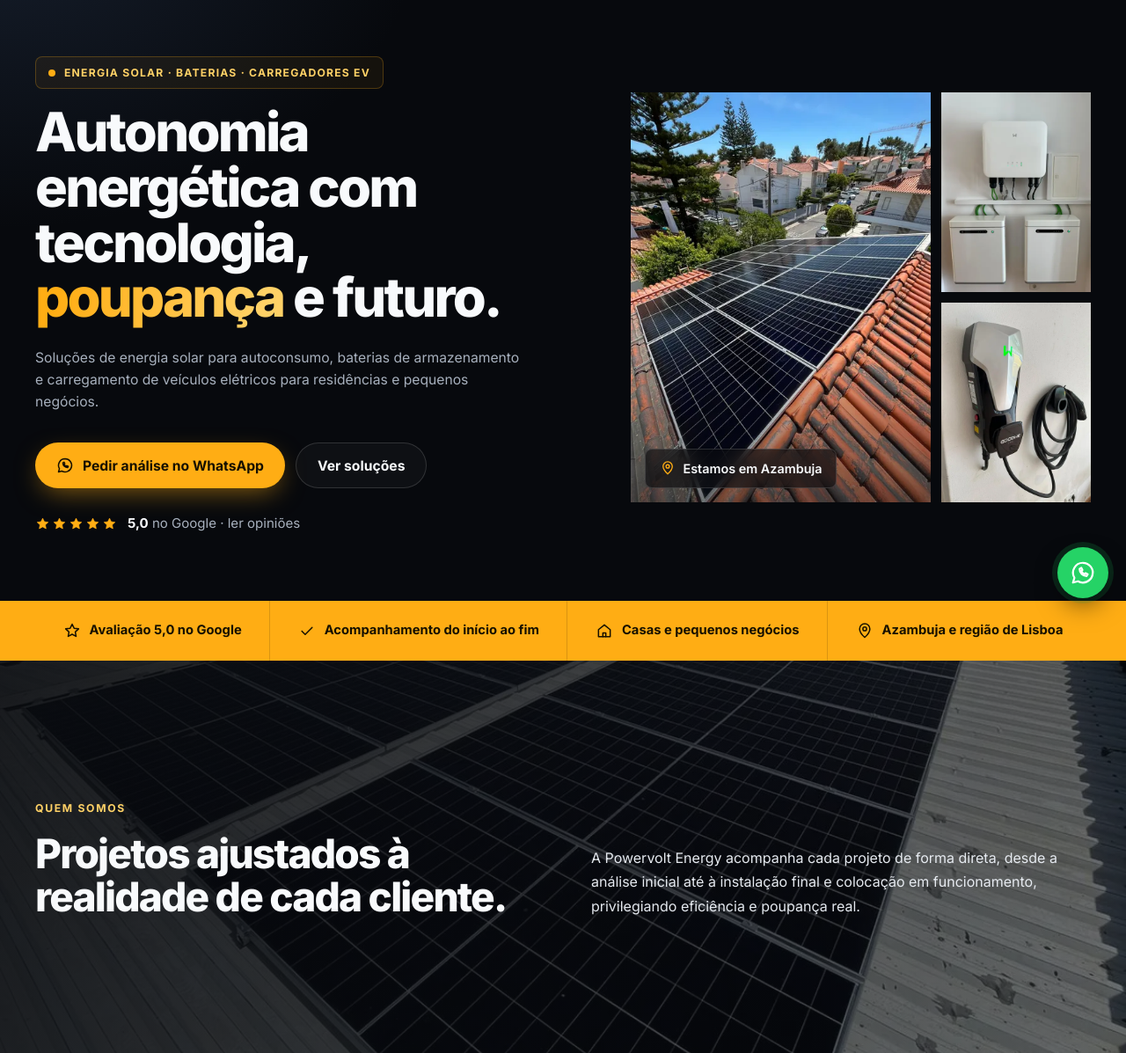
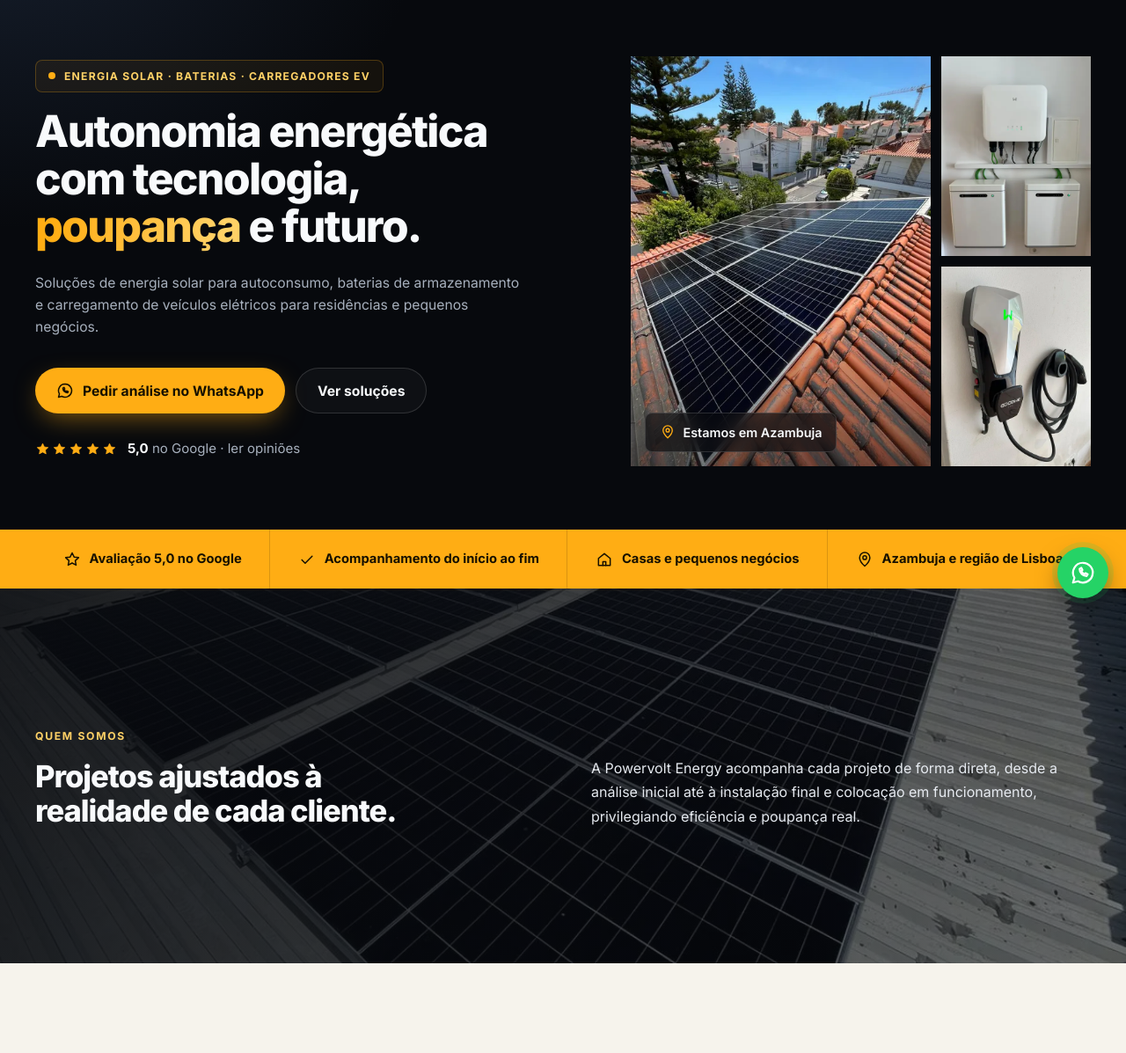
Before and after one commit to brotherson10/powervolt-energy, a plain HTML site: page index.html in a window 1280 px wide. Shown: the part 100-1297 px from the top of the page at 88% size. Drawn offline with Linux system fonts and the light colour scheme.

Commit message:
Títulos h1 e h2 menores para uma leitura mais confortável
- h1 de 4,2rem para 3,5rem e h2 de 3,2rem para 2,5rem (ecrãs grandes)
- Entrelinha e espaçamento entre letras ajustados ao novo tamanho
- Contacto com margem menor, continua a caber num ecrã

Co-Authored-By: Claude Opus 5.5 <noreply@anthropic.com>

```diff
--- a/index.html
+++ b/index.html
@@ -29,7 +29,7 @@
   <link rel="preconnect" href="https://fonts.gstatic.com" crossorigin>
   <link href="https://fonts.googleapis.com/css2?family=Inter:wght@400;500;600;700;800&display=swap" rel="stylesheet">
   <link rel="preload" as="image" href="assets/img/web/paineis-telha-900.webp" imagesrcset="assets/img/web/paineis-telha-480.webp 480w, assets/img/web/paineis-telha-900.webp 900w" imagesizes="(max-width: 900px) 92vw, 34vw" fetchpriority="high">
-  <link rel="stylesheet" href="style.css?v=8">
+  <link rel="stylesheet" href="style.css?v=10">
   <script>document.documentElement.classList.add('js');</script>
 
   <script type="application/ld+json">
--- a/style.css
+++ b/style.css
@@ -120,9 +120,9 @@ h3 {
 }
 
 h1 {
-  font-size: clamp(2.4rem, 4.8vw, 4.2rem);
-  line-height: 1.02;
-  letter-spacing: -.045em;
+  font-size: clamp(2.15rem, 3.9vw, 3.5rem);
+  line-height: 1.08;
+  letter-spacing: -.035em;
 }
 
 h1 em {
@@ -134,9 +134,9 @@ h1 em {
 }
 
 h2 {
-  font-size: clamp(2rem, 3.6vw, 3.2rem);
-  line-height: 1.06;
-  letter-spacing: -.04em;
+  font-size: clamp(1.7rem, 2.7vw, 2.5rem);
+  line-height: 1.12;
+  letter-spacing: -.03em;
 }
 
 h3 {
@@ -570,7 +570,7 @@ p {
 }
 
 .section#contacto {
-  padding: clamp(40px, 5vw, 56px) 0;
+  padding: clamp(32px, 3.5vw, 40px) 0;
 }
 
 .split {
@@ -888,7 +888,7 @@ p {
 }
 
 .contact-info h2 {
-  font-size: clamp(1.75rem, 2.6vw, 2.35rem);
+  font-size: clamp(1.6rem, 2.3vw, 2.1rem);
 }
 
 .contact-info > p {
```
